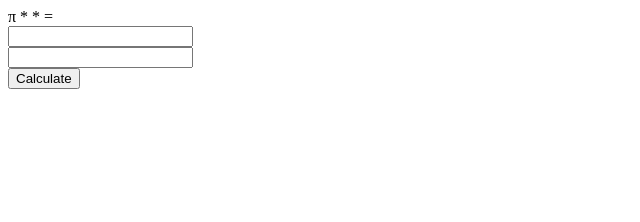
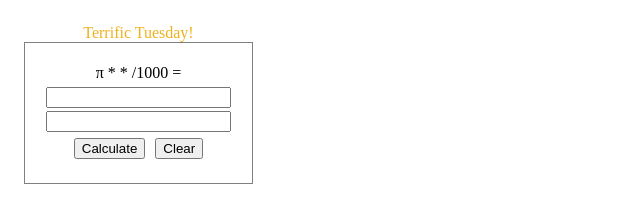
Before and after one commit to karthickmarimuthu/calc, a plain HTML site: page index.html in a window 1280 px wide. Shown: the whole page, without its empty margins (0-640 px from the left). Drawn offline with Linux system fonts and the light colour scheme.

Commit message:
Update index.html

```diff
--- a/index.html
+++ b/index.html
@@ -3,19 +3,32 @@
 <head>
 <title>Page Title</title>
 </head>
-<body>
+<body  style="text-align: center;position: absolute;padding: 16px;">
+    <label id="lblDay">Happy Monday!</label>
+<div style="text-align: center;border: 1px solid gray;padding: 16px;">
 
+<div style="margin: 5px;">
 
-<div>
-    <span>&pi;</span> * <span id="lbl1"></span> * <span id="lbl2"></span> = <span id="lblRes"></span>
+    <span>&pi;</span> * <span id="lbl1"></span> * <span id="lbl2"></span>/1000 = <span id="lblRes"></span>
 </div>
-<div>
-    <input type="text" id="txt1" oninput="lbl1()"><br>
-    <input type="text" id="txt2" oninput="lbl2()"><br>
-    <button type="submit" onclick="calc()">Calculate</button>
+<div  style="margin: 5px;">
+    <input type="text" id="txt1" oninput="lbl1()"  style="margin-bottom: 3px;"><br>
+    <input type="text" id="txt2" oninput="lbl2()" style="margin-bottom: 3px;"><br>
+    <button type="submit" onclick="calc()"  style="margin: 3px;">Calculate</button>
+    <button type="button" onclick="clr()"  style="margin: 3px;">Clear</button>
+</div>
 </div>
 </body>
 <script>
+    document.addEventListener("DOMContentLoaded", function(event) {
+        var daystxt = ["Marvelous ", "Terrific ", "Wonderful ", "Thriving ","Fabulous ","Surprising ","Joyful "];
+var dateObj = new Date()
+var weekday = dateObj.toLocaleString("default", { weekday: "long" })
+const randomColor = Math.floor(Math.random()*16777215).toString(16);
+console.log(randomColor);
+document.getElementById("lblDay").innerHTML =daystxt[dateObj.getDay()-1]+weekday +"!";
+document.getElementById("lblDay").style.color = "#"+randomColor;
+});
     function lbl1(){
         document.getElementById("lbl1").innerHTML =  document.getElementById("txt1").value;
     }
@@ -28,6 +41,14 @@
       let z= 3.14 * Number(x) * Number(y) /1000;
       document.getElementById("lblRes").innerHTML = z;
     }
+    function clr(){
+       document.getElementById("txt1").value = '';
+       document.getElementById("txt2").value = '';
+       document.getElementById("lbl1").innerHTML = '';
+       document.getElementById("lbl2").innerHTML = '';
+       document.getElementById("lblRes").innerHTML = "";
+
+    }
 
     </script>
 </html>
```
